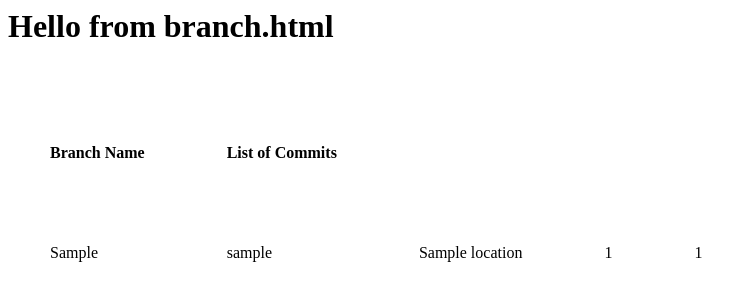
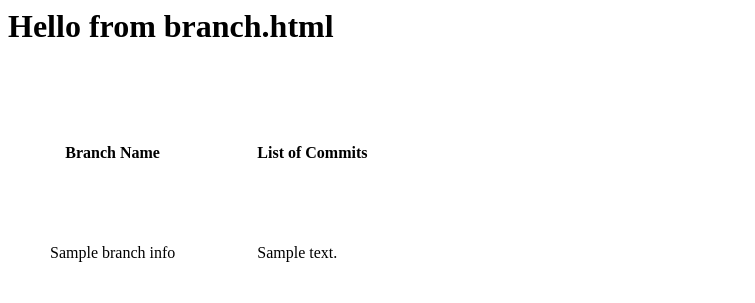
Before and after one commit to arpansharma/Django-Assignment, a Django app: template mysite/userinfo/templates/branch.html in a window 1280 px wide. Shown: the top 303 px of the page, without its empty margins (0-755 px from the left). Run offline with Django 3.2, Linux system fonts and the light colour scheme; the template is opened without the code that fills it: most values are stand-ins (such as "Sample title", 1, 10 or a date in 2020).

Commit message:
Added list of commmits

```diff
--- a/mysite/userinfo/templates/branch.html
+++ b/mysite/userinfo/templates/branch.html
@@ -10,14 +10,17 @@
     </thead>
     <tbody>
 	    <tr>
-            {% if usr_info %}
-            <td>{{usr_info.usr_nm}}</td>
-            <td>{{usr_info.user_name}}</td>
-            <td>{{usr_info.location}}</td>
-            <td>{{usr_info.public_gists_count}}</td>
-            <td>{{usr_info.public_repos_count}}</td>
+            {% if branch_info %}
+                <td>{{branch_info.branch_name}}</td>
+                <td>
+                    {% if commit_info %}
+                        {% for details in commit_info %}
+                            <span>{{details.commit_message}}<br></span>
+                        {% endfor %}
+                    {% endif %}
+                </td>
             {% elif error %}
-            <td> {{error}} </td>
+                <td> {{error}} </td>
             {% endif %}
 		</tr>
     </tbody>
```
